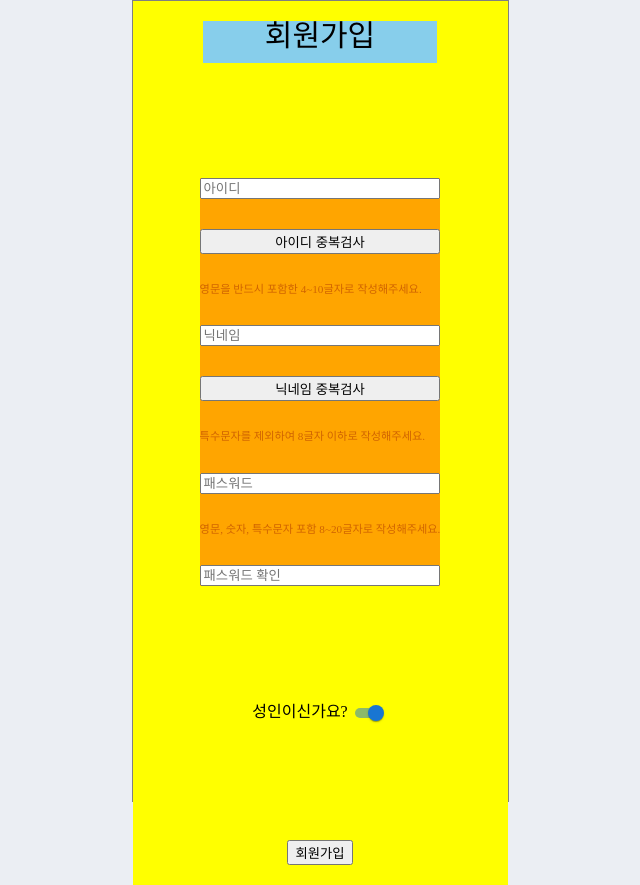
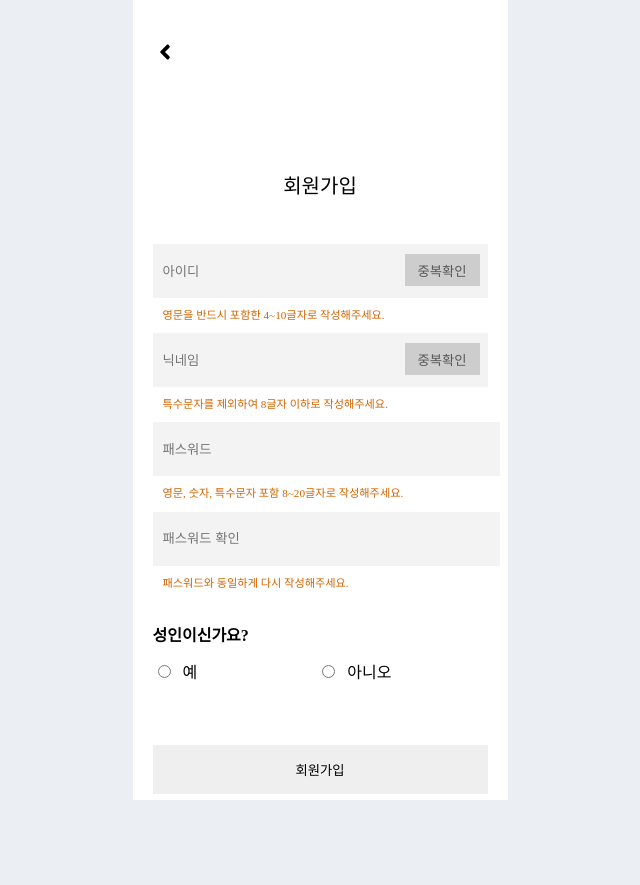
Before and after one commit to gomin-solution/Frontend, a React (Create React App) app: page /signup in a window 1280 px wide. Shown: the whole page, without its empty margins (320-960 px from the left). After the commit the page ends 814 px from the top, so only its background shows below. Built offline with nearby package versions, Linux system fonts and the light colour scheme; no server answers.

Commit message:
[feat] 회원가입 폼 완성 기능 적용중

```diff
--- a/package.json
+++ b/package.json
@@ -14,6 +14,7 @@
     "react-cookie": "^4.1.1",
     "react-dom": "^18.2.0",
     "react-hook-form": "^7.39.1",
+    "react-icons": "^4.6.0",
     "react-jwt": "^1.1.7",
     "react-router-dom": "^6.4.3",
     "react-scripts": "5.0.1",
--- a/src/components/choiceAndAdvice/Advice.jsx
+++ b/src/components/choiceAndAdvice/Advice.jsx
@@ -1,10 +1,35 @@
 import React from "react";
 import styled from "styled-components";
+
+// Import Swiper React components
+import { Swiper, SwiperSlide } from "swiper/react";
+
+// Import Swiper styles
+import "swiper/css";
+import "swiper/css/pagination";
+import "swiper/css/navigation";
+
+import "./styles.css";
+
+// import required modules
+import { Pagination, Navigation } from "swiper";
 
 const Advice = () => {
   return (
     <>
       <span>더보기</span>
+      <Swiper
+        slidesPerView={1}
+        spaceBetween={30}
+        loop={true}
+        pagination={{
+          clickable: true,
+        }}
+        navigation={false}
+        modules={[Pagination, Navigation]}
+        className="mySwiper"
+      >
+        <SwiperSlide>
           <div>
             <div>
               <Stimg src="" alt="" />
@@ -16,9 +41,11 @@ const Advice = () => {
           <p>000명 참여중</p>
           <StContent>
             내용은 말줄임표 두 줄로 적용 내용은 말줄임표 두 줄로 적용 내용은
-        말줄임표 두 줄로 적용 내용은 말줄임표 두 줄로 적용 내용은 말줄임표 두
-        줄로 적용
+            말줄임표 두 줄로 적용 내용은 말줄임표 두 줄로 적용 내용은 말줄임표
+            두 줄로 적용
           </StContent>
+        </SwiperSlide>
+      </Swiper>
     </>
   );
 };
--- a/src/components/choiceAndAdvice/styles.css
+++ b/src/components/choiceAndAdvice/styles.css
@@ -1,5 +1,5 @@
 .mySwiper {
   background: skyblue;
-  height: 200px;
+  height: 120px;
   padding: 10px;
 }
--- a/src/components/layout/Layout.jsx
+++ b/src/components/layout/Layout.jsx
@@ -10,7 +10,9 @@ export default Layout;
 const StLayout = styled.div`
   background-color: white;
   width: 375px;
+  height: 100vh;
   border: 1px solid gray;
   margin: auto;
-  height: 100vh;
+  position: relative;
+  border: none;
 `;
--- a/src/pages/Login.jsx
+++ b/src/pages/Login.jsx
@@ -26,7 +26,7 @@ const Login = () => {
         Swal.fire({
           position: "center",
           icon: "success",
-          title: `${userId}님 환영합니다.`,
+          title: `${data?.userId}님 환영합니다.`,
           width: 350,
           height: 200,
           showConfirmButton: false,
--- a/src/pages/Signup.jsx
+++ b/src/pages/Signup.jsx
@@ -1,17 +1,15 @@
-import React, { useState } from "react";
+import React from "react";
 import { useForm } from "react-hook-form";
 import styled from "styled-components";
+import { useNavigate } from "react-router-dom";
 import Swal from "sweetalert2";
-import { useNavigate } from "react-router-dom";
-import { Switch } from "@mui/material";
+import { FaAngleLeft } from "react-icons/fa";
 
 import Layout from "../components/layout/Layout";
 import instance from "../shared/api";
 
 const Signup = () => {
   const nav = useNavigate();
-
-  const [isAdult, setIsAdult] = useState(true);
 
   const {
     register,
@@ -24,6 +22,7 @@ const Signup = () => {
   const password = watch("password");
 
   const onSubmit = async (data) => {
+    console.log("data", data);
     try {
       const res = await instance.post("/signup", data);
       if (res.status === 200) {
@@ -63,19 +62,19 @@ const Signup = () => {
     }
   };
 
-  const isAdultHandler = () => {
-    setIsAdult(!isAdult);
-  };
-
   return (
     <Layout>
+      <StBackBtn>
+        <FaAngleLeft />
+      </StBackBtn>
       <StFormContainer as="form" onSubmit={handleSubmit(onSubmit)}>
         <StTitle>회원가입</StTitle>
         <StInputWrap>
-          <input
+          <StInputInnerWrap>
+            <StInput
               placeholder="아이디"
-            required
               {...register("userId", {
+                required: "아이디를 작성해주세요.",
                 maxLength: {
                   value: 10,
                   message: "10글자 이하로 작성해주세요",
@@ -90,18 +89,20 @@ const Signup = () => {
                 },
               })}
             />
-          <button type="button" onClick={idCheck}>
-            아이디 중복검사
-          </button>
+            <StBtn type="button" onClick={idCheck}>
+              중복확인
+            </StBtn>
+          </StInputInnerWrap>
           {errors?.userId?.message === undefined ? (
             <StCheck>영문을 반드시 포함한 4~10글자로 작성해주세요.</StCheck>
           ) : (
             <StErr>{errors?.userId?.message}</StErr>
           )}
-          <input
+          <StInputInnerWrap>
+            <StInput
               placeholder="닉네임"
-            required
               {...register("nickname", {
+                required: "닉네임을 작성해주세요.",
                 maxLength: {
                   value: 8,
                   message: "8글자 이하로 작성해주세요",
@@ -112,19 +113,20 @@ const Signup = () => {
                 },
               })}
             />
-          <button type="button" onClick={nickCheck}>
-            닉네임 중복검사
-          </button>
+            <StBtn type="button" onClick={nickCheck}>
+              중복확인
+            </StBtn>
+          </StInputInnerWrap>
           {errors?.nickname?.message === undefined ? (
             <StCheck>특수문자를 제외하여 8글자 이하로 작성해주세요.</StCheck>
           ) : (
             <StErr>{errors?.nickname?.message}</StErr>
           )}
-          <input
+          <StInput
             type="password"
             placeholder="패스워드"
-            required
             {...register("password", {
+              required: "패스워드를 작성해주세요.",
               maxLength: {
                 value: 20,
                 message: "20글자 이하로 작성해주세요",
@@ -147,30 +149,51 @@ const Signup = () => {
           ) : (
             <StErr>{errors?.password?.message}</StErr>
           )}
-          <input
+          <StInput
             type="password"
             placeholder="패스워드 확인"
-            required
             {...register("confirm", {
+              required: "패스워드 확인을 작성해주세요.",
               validate: {
                 confirmPw: (v) =>
                   v === password || "비밀번호가 일치하지 않습니다.",
               },
             })}
           />
+          {errors?.password?.message === undefined ? (
+            <StCheck>패스워드와 동일하게 다시 작성해주세요.</StCheck>
+          ) : (
+            <StErr>{errors?.password?.message}</StErr>
+          )}
         </StInputWrap>
+        <StAdult>
+          <span style={{ margin: "39px 0px 18px", fontWeight: "600" }}>
+            성인이신가요?
+          </span>
           <div>
-          <label>성인이신가요?</label>
-          <Switch
-            onClick={isAdultHandler}
-            defaultChecked
-            size="small"
-            {...register("isAdult", {
-              value: { isAdult },
+            <input
+              style={{ marginRight: "12px" }}
+              type="radio"
+              name="adult"
+              {...register("adult", {
+                required: "반드시 하나를 선택해주세요.",
+                value: "true",
               })}
             />
+            <label style={{ marginRight: "120px" }}>예</label>
+            <input
+              style={{ marginRight: "12px" }}
+              type="radio"
+              name="adult"
+              {...register("adult", {
+                required: "반드시 하나를 선택해주세요.",
+                value: "false",
+              })}
+            />
+            <label>아니오</label>
           </div>
-        <button>회원가입</button>
+        </StAdult>
+        <StBtn2>회원가입</StBtn2>
       </StFormContainer>
     </Layout>
   );
@@ -178,9 +201,15 @@ const Signup = () => {
 
 export default Signup;
 
+const StBackBtn = styled.div`
+  position: absolute;
+  margin: 40px 0px 0px 20px;
+  cursor: pointer;
+  font-size: 24px;
+`;
+
 const StFormContainer = styled.form`
-  background-color: yellow;
-  height: 844px;
+  /* background-color: yellow; */
   display: flex;
   flex-flow: column;
   justify-content: space-between;
@@ -189,24 +218,49 @@ const StFormContainer = styled.form`
 `;
 
 const StTitle = styled.div`
-  background-color: skyblue;
-  width: 70%;
-  height: 5%;
-  font-size: 30px;
+  margin: 156px auto 48px;
+  font-size: 20px;
   text-align: center;
 `;
 
 const StInputWrap = styled.div`
-  background-color: orange;
+  width: 100%;
   display: flex;
   flex-flow: column;
-  row-gap: 30px;
+  row-gap: 12px;
+`;
+
+const StInputInnerWrap = styled.div`
+  display: flex;
+  justify-content: space-between;
+  position: relative;
+`;
+
+const StInput = styled.input`
+  background-color: #f3f3f3;
+  width: 100%;
+  height: 52px;
+  border: none;
+  padding-left: 10px;
+`;
+
+const StBtn = styled.button`
+  background-color: #cdcdcd;
+  color: #575757;
+  position: absolute;
+  top: 10px;
+  right: 8px;
+  width: 75px;
+  height: 32px;
+  border: none;
+  cursor: pointer;
 `;
 
 /*유효성검사 출력*/
 const StCheck = styled.span`
   font-size: 0.7rem;
   color: #d06400;
+  padding-left: 10px;
 `;
 
 /*유효성 검사 오류*/
@@ -214,3 +268,17 @@ const StErr = styled.span`
   font-size: 0.7rem;
   color: #ff0a0a;
 `;
+
+const StAdult = styled.div`
+  width: 100%;
+  display: flex;
+  flex-flow: column;
+  justify-content: flex-start;
+`;
+
+const StBtn2 = styled.button`
+  width: 100%;
+  height: 49px;
+  margin-top: 64px;
+  border: none;
+`;
--- a/src/styles/GlobalStyle.js
+++ b/src/styles/GlobalStyle.js
@@ -1,10 +1,9 @@
 import { createGlobalStyle } from "styled-components";
 import reset from "styled-reset";
+// 폰트부터 작업
 
 export const GlobalStyle = createGlobalStyle`
   ${reset}
-
-
 
   body {
     background-color: #EBEEF3;
@@ -19,5 +18,4 @@ export const GlobalStyle = createGlobalStyle`
       background-repeat: no-repeat; */
     }
   }
-
 `;
```
Also changed, not shown: 1 other file (tests, documents, lock files or other folders). Lines whose indentation alone changed are shown as unchanged.
